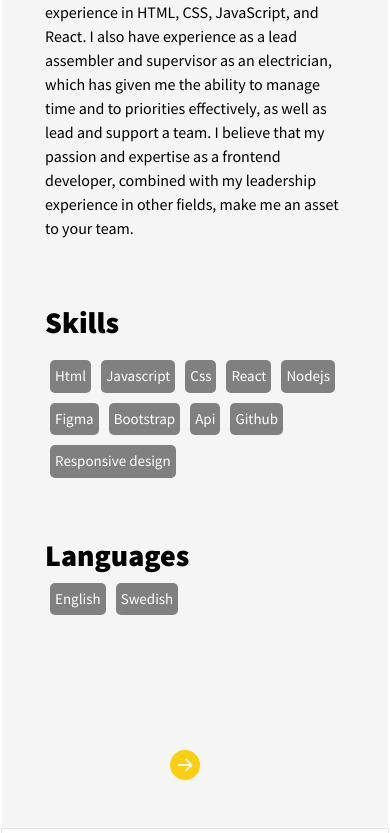
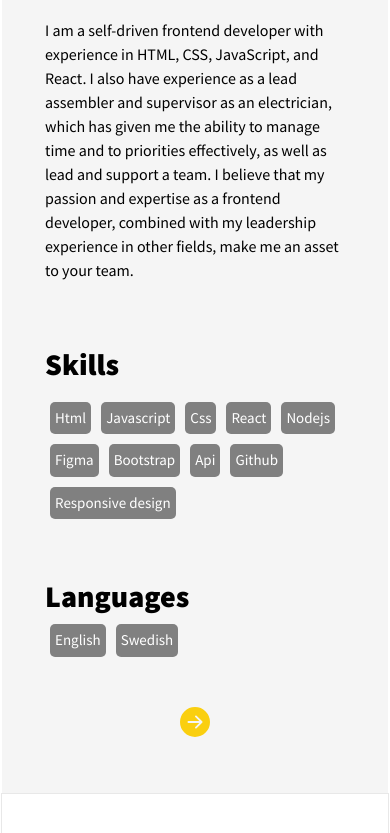
Before and after one commit to jonaelghid3y/Frontendjoni, a React (Vite) app: page / in a window 390 px wide. Shown: the part 1153-1986 px from the top of the page. Built offline with nearby package versions, Linux system fonts and the light colour scheme.

Commit message:
sista commit

```diff
--- a/src/App.css
+++ b/src/App.css
@@ -532,27 +532,26 @@ i.utbildning {
 
   margin: 0;
   height: 40px;
- margin-bottom: 70px;
+ margin-bottom: 6vh;
  margin-left: 60vw;
 
 
 }
 #uppknapp {
   font-size: 30px;
-  margin: 0;
-   margin-left: 70vw;
+   margin: 0 auto;
    height:20px
 
 }
 
 #motionsidoknapp{
 
-  margin-left: 9vw;
-  margin-top: 13vh;
+  margin: 0 auto;
+  margin-top: 10vh;
   font-size: 30px;
-  width: 50px;
 
-  height: 35px;
+
+  height: 40px;
 
 }
 
@@ -602,11 +601,12 @@ i.utbildning {
   }
 
   #nav.open {
+    padding: 10px;
     font-size: 15px;
     display: flex;
     align-items: center;
     flex-shrink: 0;
-    margin-top: 300px;
+    margin-top: 280px;
     width: 300px;
     margin-right: -10px;
     z-index: 9999;
@@ -697,6 +697,13 @@ i.utbildning {
     width: 300px;
     font-size: 18px;
   }
+  .arbeteserfanhet {
+    display: flex;
+    flex-direction: column;
+    align-items: center;
+    justify-content: center;
+    margin-bottom: 0px;
+  }
 
 
   #abouttext {
@@ -759,20 +766,22 @@ i.utbildning {
     text-align: center;
   }
   #motionsidovänsterknapp{
-    margin: 0;
+    margin: 0 auto;
+
     height: 40px;
 
-   margin-bottom: 40px;
+   margin-bottom: 0;
+   margin-top: 5vh;
+   margin-bottom: 5vh;
 
   }
   #motionsidoknapp{
     margin: 0 auto;
-    margin-top: 15vh;
-    font-size: 30px;
-    width: 50px;
-    margin-bottom: 50px;
+    margin-top: 5vh;
 
-    height: 35px;
+    margin-bottom: 5vh;
+
+    height: 40px;
 
   }
 
--- a/src/pages/Hemcontainer.jsx
+++ b/src/pages/Hemcontainer.jsx
@@ -403,6 +403,7 @@ font-size: 30px;
   max-height:700px;
   width: 100%;
   font-size: 20px;
+  padding-bottom: 30px;
 
   }
 `;
@@ -583,7 +584,7 @@ flex-direction: column;
 
 const Styledkortcontainer = styled.div`
 
-width: 40vh;
+width: 45h;
 display: flex;
 align-items: center;
 justify-content: center;
@@ -592,7 +593,7 @@ flex-direction: column;
 
 @media (max-width: 768px) {
 
-  width: 35vh;
+  width: 46vh;
   display: flex;
   align-items: center;
   justify-content: center;
```
